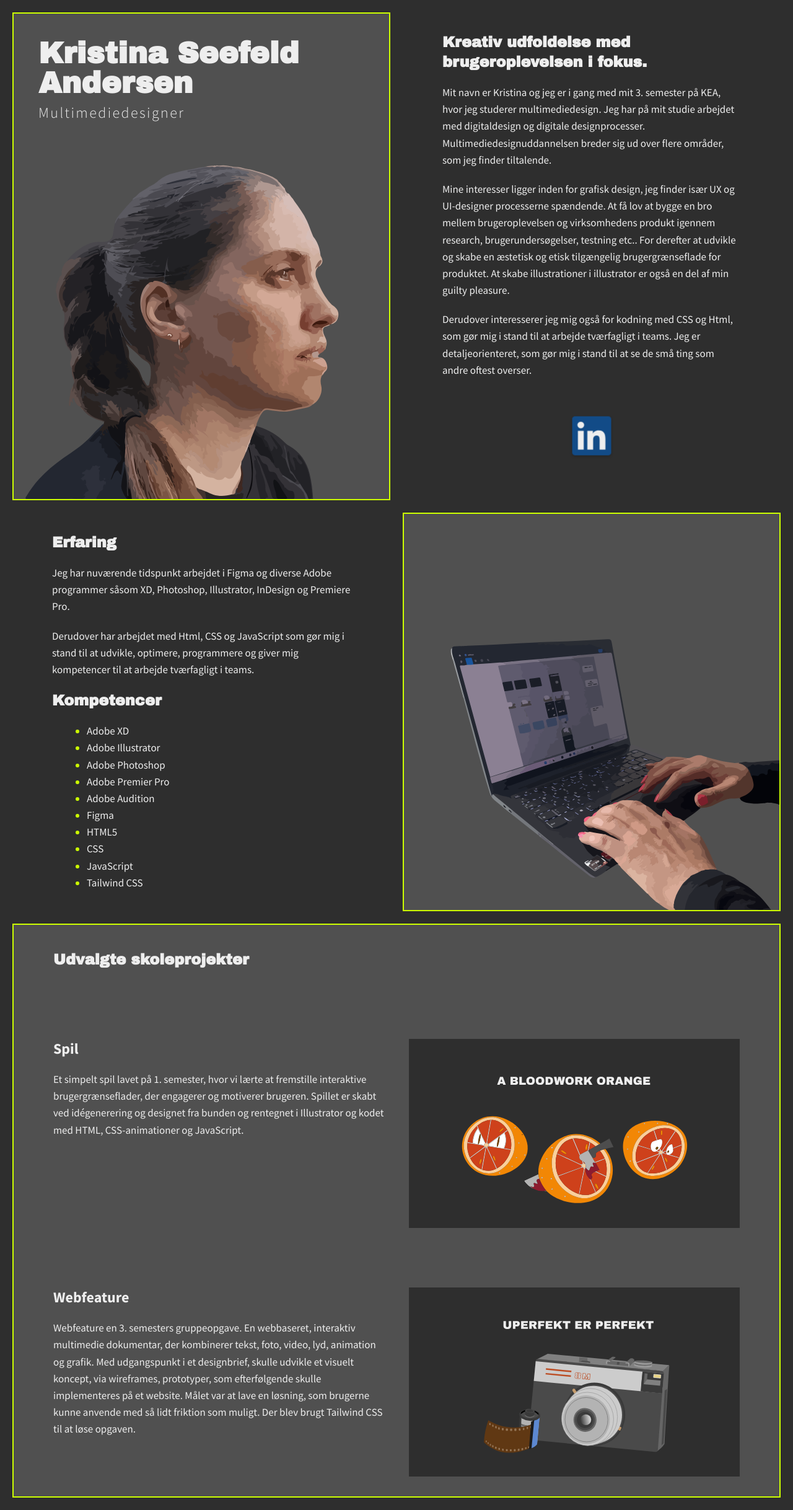
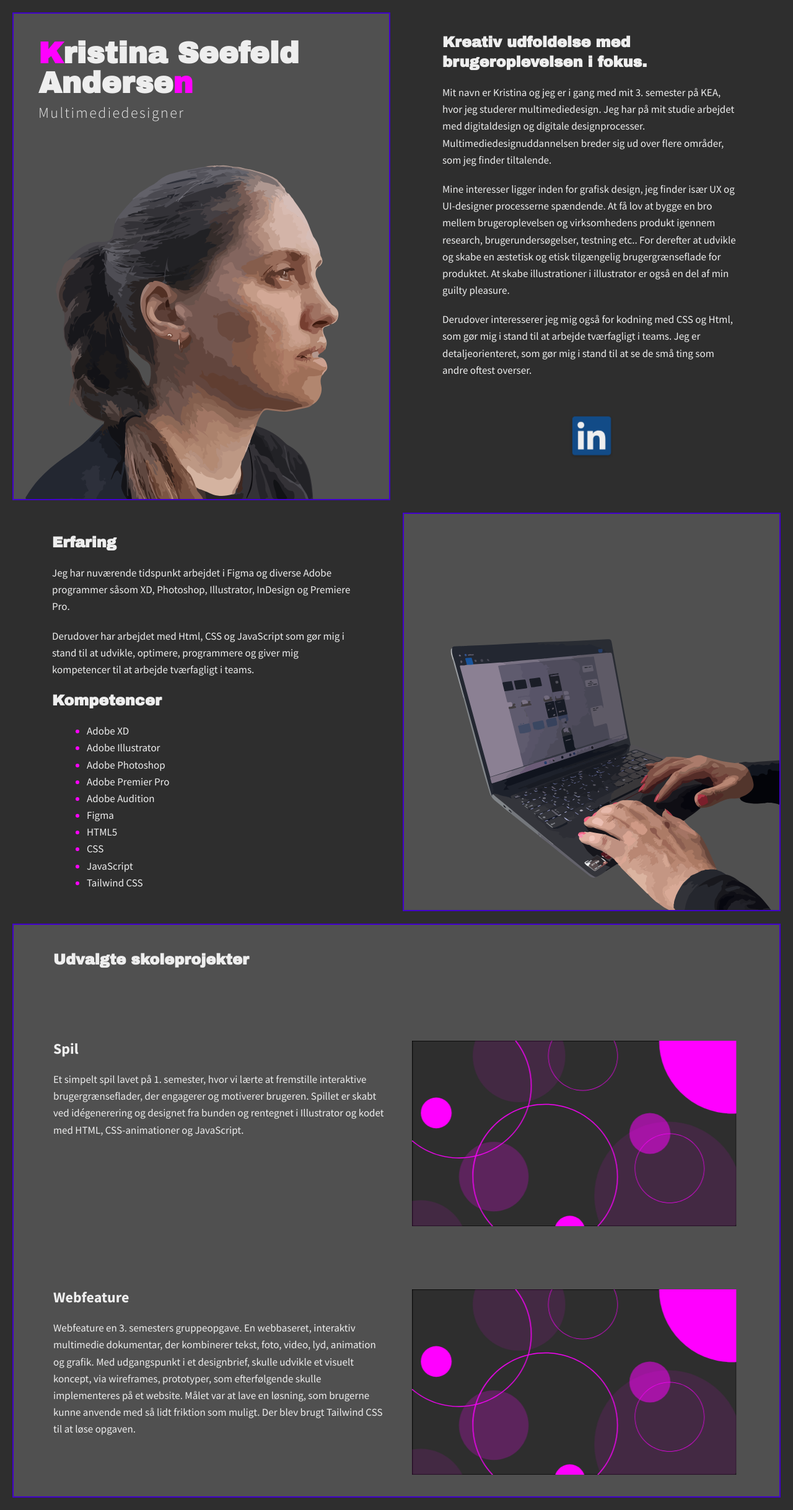
Before and after one commit to kris91r3/professioneltwebsite, a website built with Vite: page src/index.html in a window 1280 px wide. Shown: the whole page at 62% size. Built offline with nearby package versions, Linux system fonts and the light colour scheme; a web font is replaced by a local one.

Commit message:
farve og billede ændringer

```diff
--- a/src/index.html
+++ b/src/index.html
@@ -24,13 +24,16 @@
     <main>
       <section class="grid gap-5 p-5 lg:relative lg:grid-cols-2">
         <div
-          class="gap-5 border-2 border-Lime bg-lightgrey lg:relative lg:flex lg:flex-col"
+          class="gap-5 border-2 border-blaa bg-lightgrey lg:relative lg:flex lg:flex-col"
         >
           <div class="p-10">
             <h1
               class="text-3xl font-extrabold text-offwhite sm:text-4xl md:text-5xl"
             >
-              Kristina Seefeld Andersen
+              <span class="text-pink">K</span>ristina Seefeld Anderse<span
+                class="text-pink"
+                >n</span
+              >
             </h1>
             <h2
               class="pt-2 text-lg font-thin tracking-widest text-offwhite md:text-2xl"
@@ -104,7 +107,7 @@
               kompetencer til at arbejde tværfagligt i teams.
             </p>
             <h3 class="text-xl font-black md:text-2xl">Kompetencer</h3>
-            <ul class="list-disc pl-14 marker:text-Lime">
+            <ul class="list-disc pl-14 marker:text-pink">
               <li>Adobe XD</li>
               <li>Adobe Illustrator</li>
               <li>Adobe Photoshop</li>
@@ -118,7 +121,7 @@
             </ul>
           </div>
         </div>
-        <div class="order-1 border-2 border-Lime bg-lightgrey lg:relative">
+        <div class="order-1 border-2 border-blaa bg-lightgrey lg:relative">
           <img
             class="max-w-3xl lg:absolute lg:bottom-0"
             src="billeder/pcskaerm.svg"
@@ -127,7 +130,7 @@
         </div>
       </section>
       <section>
-        <div class="mx-5 mb-5 border-2 border-Lime bg-lightgrey">
+        <div class="mx-5 mb-5 border-2 border-blaa bg-lightgrey">
           <h3
             class="pt-10 pl-8 text-2xl font-black text-offwhite md:pb-20 md:pl-16"
           >
@@ -152,14 +155,14 @@
                   target="blank"
                 >
                   <h4
-                    class="invisible absolute top-1/2 left-1/2 z-10 -translate-x-1/2 -translate-y-1/2 transform cursor-pointer text-3xl font-bold text-offwhite underline drop-shadow-xl transition duration-300 ease-in-out group-hover:visible lg:text-5xl"
+                    class="invisible absolute top-1/2 left-1/2 z-10 -translate-x-1/2 -translate-y-1/2 transform cursor-pointer text-3xl font-bold text-offwhite underline drop-shadow-xl transition duration-300 ease-in-out group-hover:visible lg:text-4xl"
                     id="text1"
                   >
                     Spillet
                   </h4>
                   <img
-                    class="transition duration-300 ease-in-out group-hover:opacity-20"
-                    src="billeder/spil.svg"
+                    class="animationspuls transition duration-300 ease-in-out group-hover:opacity-20"
+                    src="billeder/projektbillede.svg"
                     alt="skoleprojekt spil"
                   />
                 </a>
@@ -185,13 +188,13 @@
                   target="blank"
                 >
                   <h4
-                    class="invisible absolute top-1/2 left-1/2 z-10 -translate-x-1/2 -translate-y-1/2 transform cursor-pointer text-3xl font-bold underline drop-shadow-xl group-hover:visible lg:text-5xl"
+                    class="invisible absolute top-1/2 left-1/2 z-10 -translate-x-1/2 -translate-y-1/2 transform cursor-pointer text-3xl font-bold underline drop-shadow-xl group-hover:visible lg:text-4xl"
                   >
                     Webfeature
                   </h4>
                   <img
-                    class="transition duration-300 ease-in-out group-hover:opacity-20"
-                    src="billeder/analogkamera.svg"
+                    class="animationspuls transition duration-300 ease-in-out group-hover:opacity-20"
+                    src="billeder/projektbillede.svg"
                     alt="skoleprojekt webfeature"
                   />
                 </a>
--- a/src/style.css
+++ b/src/style.css
@@ -29,7 +29,7 @@
 
   .linkedinpuls {
     animation-name: puls;
-    animation-duration: 0.7s;
+    animation-duration: 0.4s;
     animation-iteration-count: infinite;
     animation-timing-function: linear;
     animation-direction: alternate;
@@ -37,7 +37,25 @@
 
   @keyframes puls {
     0% {
-      transform: scale(0.9);
+      transform: scale(0.8);
+    }
+
+    100% {
+      transform: scale(1);
+    }
+  }
+
+  .animationspuls {
+    animation-name: puls;
+    animation-duration: 0.4s;
+    animation-iteration-count: infinite;
+    animation-timing-function: linear;
+    animation-direction: alternate;
+  }
+
+  @keyframes puls {
+    0% {
+      transform: scale(0.96);
     }
 
     100% {
--- a/tailwind.config.cjs
+++ b/tailwind.config.cjs
@@ -10,8 +10,8 @@ module.exports = {
       lightgrey: "#505050",
       Lime: "#ccff00",
       Limehover: "#96bb00",
-      blaa: "#1767ee",
-      laks: "#fcafaa",
+      blaa: "#4100cc",
+      pink: "#ff00ff",
 
       backgroundSize: {
         auto: "auto",
```
Also changed, not shown: src/billeder/projektbillede.svg (added), src/billeder/spillet.svg (deleted).
